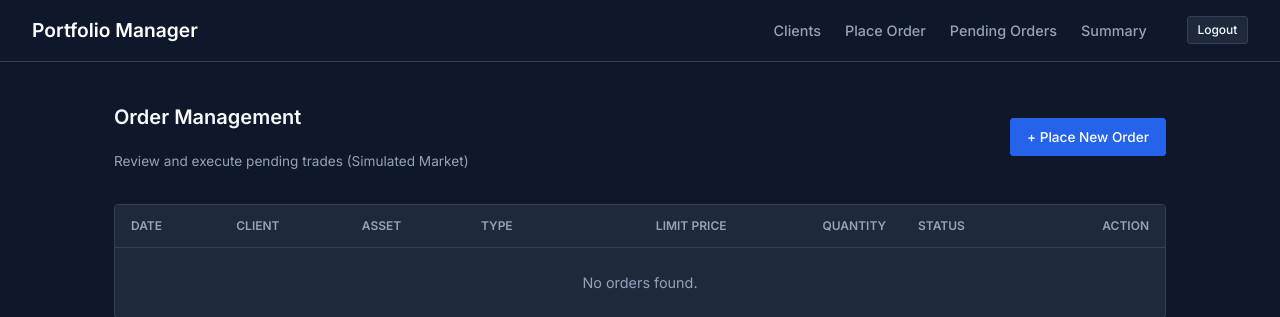
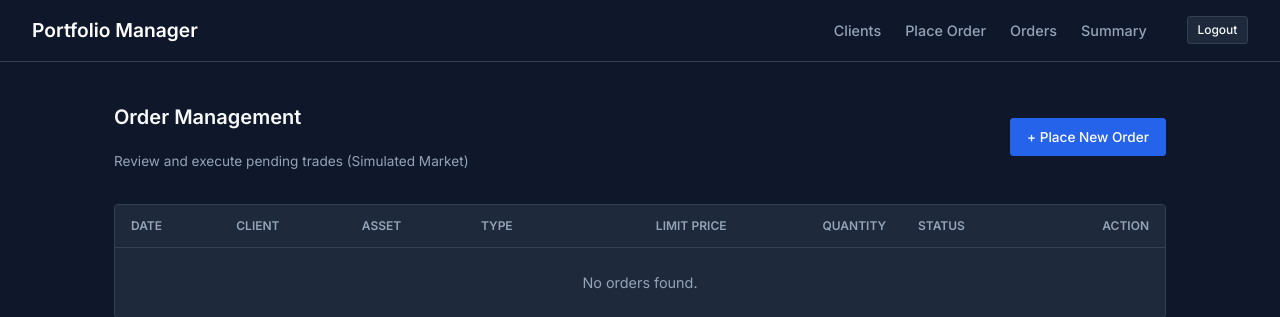
Before and after one commit to hareemirfan2004-dev/portfolio-management-system, a Flask app: page /orders in a window 1280 px wide. Shown: the top 317 px of the page. Run offline with Flask 3, Linux system fonts and the light colour scheme; the visitor is signed in with stand-in values (Sample User, id 1); data that the repository does not hold is empty.

Commit message:
fix(ui): rename "Pending Orders" nav and title to "Orders"
The page lists executed and cancelled orders too, and the order form's
info box already calls it the Orders page.

Co-Authored-By: Claude Opus 5.5 <noreply@anthropic.com>

```diff
--- a/app/templates/base.html
+++ b/app/templates/base.html
@@ -169,7 +169,7 @@
     {% if session.get('admin_id') %}
       <a href="{{ url_for('clients') }}">Clients</a>
       <a href="{{ url_for('place_order') }}">Place Order</a>
-      <a href="{{ url_for('orders') }}">Pending Orders</a>
+      <a href="{{ url_for('orders') }}">Orders</a>
       <a href="{{ url_for('summary') }}">Summary</a>
       <a href="{{ url_for('logout') }}" class="btn btn-sm btn-muted" style="margin-left: 1rem;">Logout</a>
     {% endif %}
--- a/app/templates/orders.html
+++ b/app/templates/orders.html
@@ -1,5 +1,5 @@
 {% extends "base.html" %}
-{% block title %}Pending Orders — Portfolio Manager{% endblock %}
+{% block title %}Orders — Portfolio Manager{% endblock %}
 
 {% block content %}
 <div class="gap-sm" style="margin-bottom: 2rem;">
```
